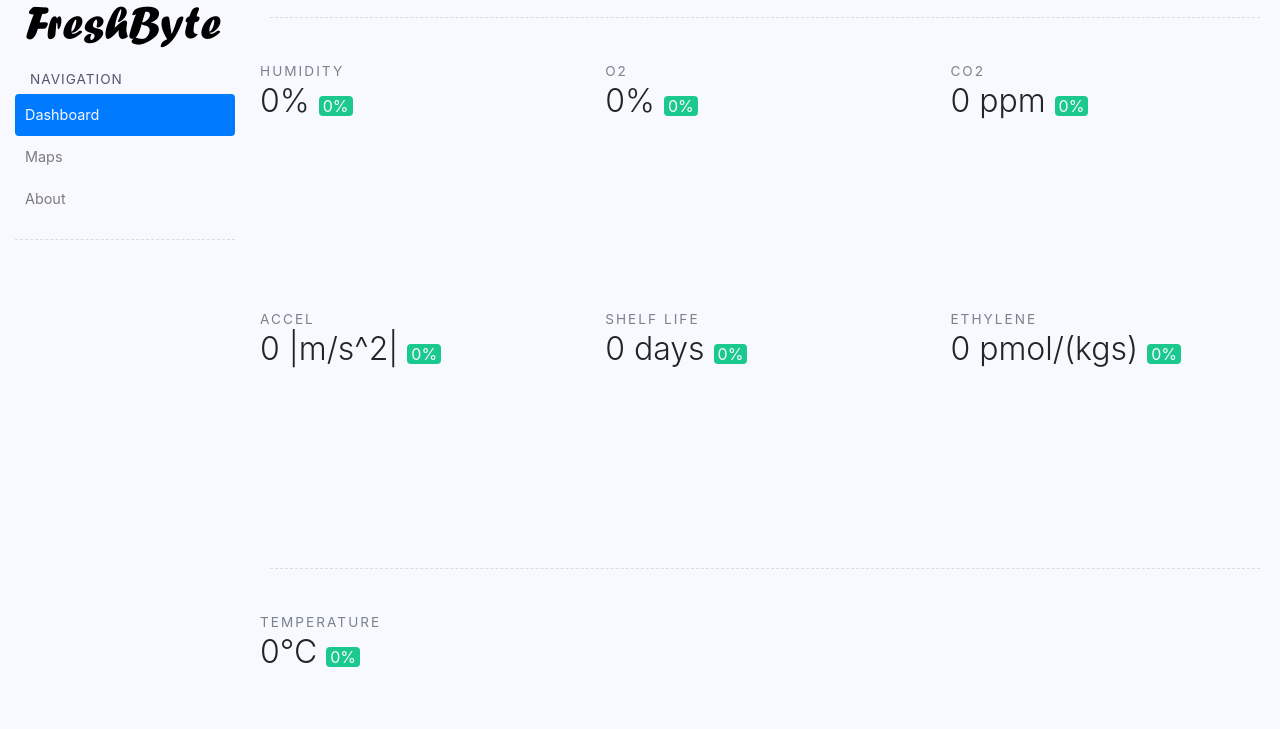
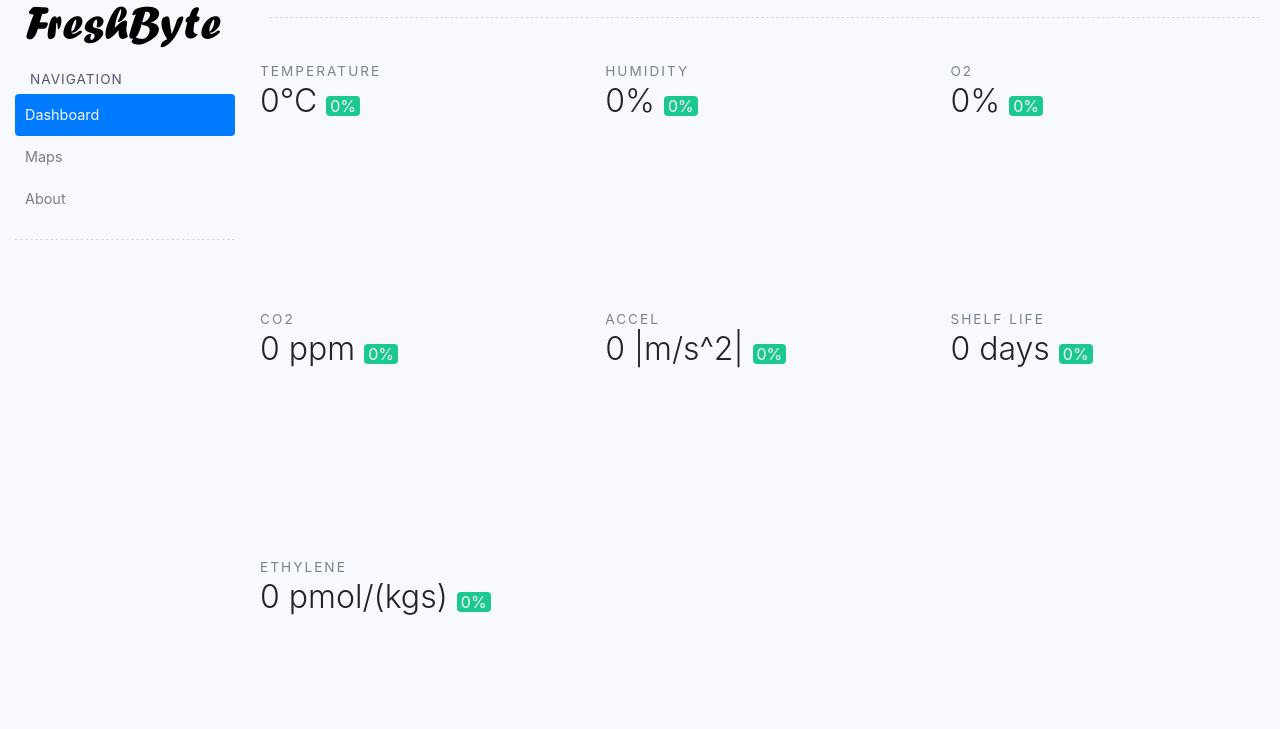
Before and after one commit to HuyNguyenAu/FreshByteDashboard, a website: page public/index.html in a window 1280 px wide. Shown: the part 71-800 px from the top of the page. Drawn offline with nearby package versions, Linux system fonts and the light colour scheme.

Commit message:
Moved temp

```diff
--- a/public/index.html
+++ b/public/index.html
@@ -46,6 +46,16 @@
             <div class="line-close"></div>
             <!-- Cards -->
             <div class="stat-container">
+                <div>
+                    <span class="stat-header">Temperature</span>
+                    <div>
+                        <h2 class="stat-value" id="temp">
+                            0°C
+                        </h2>
+                        <small class="stat-delta" id="temp-delta">0%</small>
+                    </div>
+                    <canvas id="temp-chart"></canvas>
+                </div>
                 <div>
                     <span class="stat-header">Humidity</span>
                     <div>
@@ -109,7 +119,7 @@
             </div>
             <div class="line"></div>
             <!-- Most important stat, temp. -->
-            <div class="stat-container">
+            <!-- <div class="stat-container">
                 <div>
                     <span class="stat-header">Temperature</span>
                     <div>
@@ -120,7 +130,7 @@
                     </div>
                     <canvas id="temp-chart"></canvas>
                 </div>
-            </div>
+            </div> -->
             <div class="line"></div>
             <!-- Location -->
             <div class="stat-container">
```
